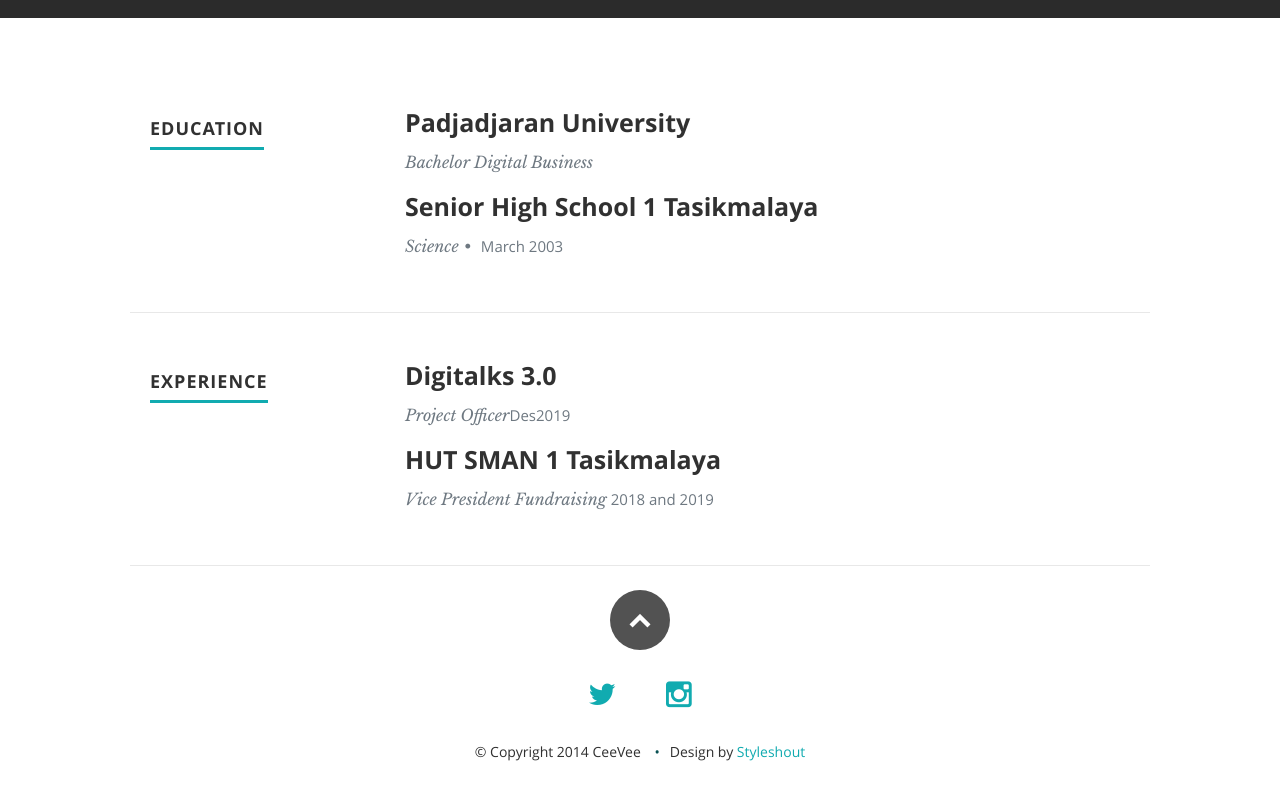
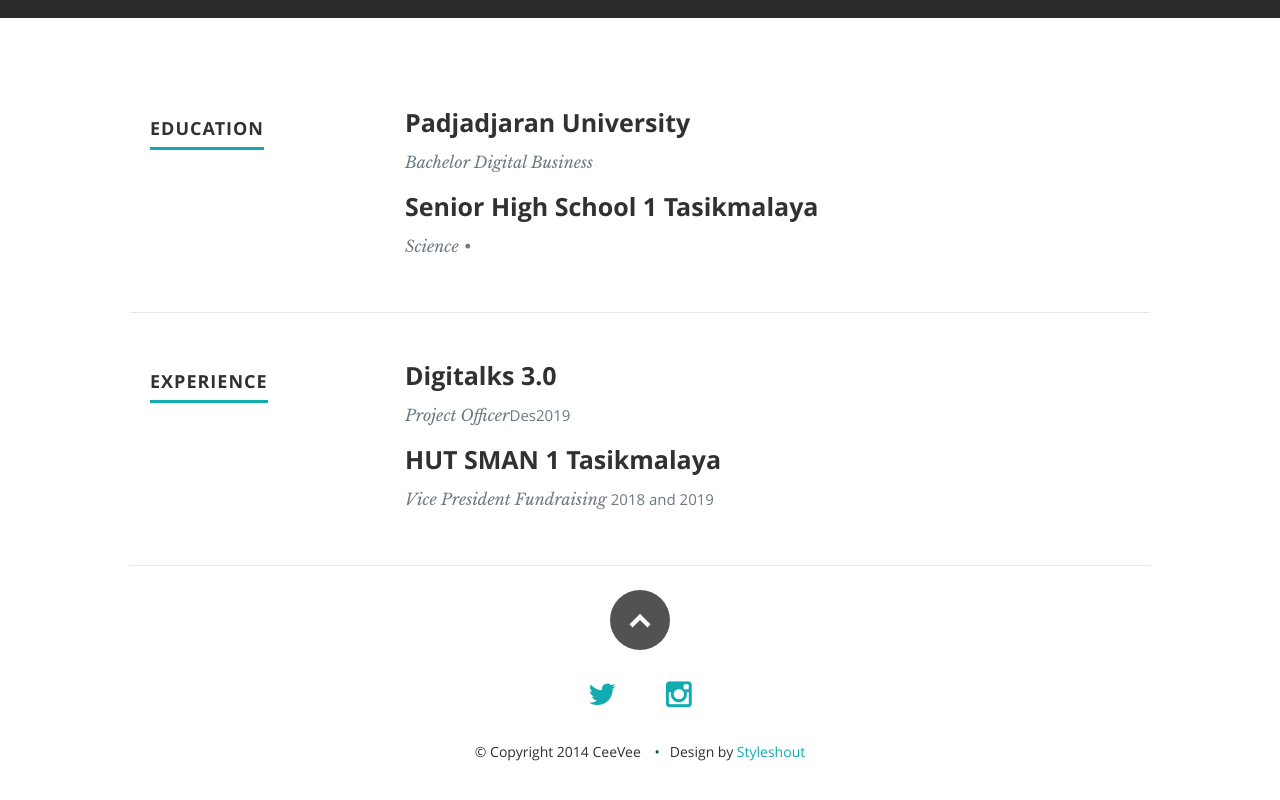
Before and after one commit to alifazrielv/CV, a plain HTML site: page index.html in a window 1280 px wide. Shown: the part 1358-2158 px from the top of the page. Drawn offline with nearby package versions, Linux system fonts and the light colour scheme.

Commit message:
Update index.html

```diff
--- a/index.html
+++ b/index.html
@@ -155,7 +155,7 @@
                <div class="twelve columns">
 
                   <h3>Senior High School 1 Tasikmalaya<h3>
-                  <p class="info">Science<span>&bull;</span> <em class="date">March 2003</em></p>
+                  <p class="info">Science<span>&bull;</span> </p>
 
                   <p>
 
```
